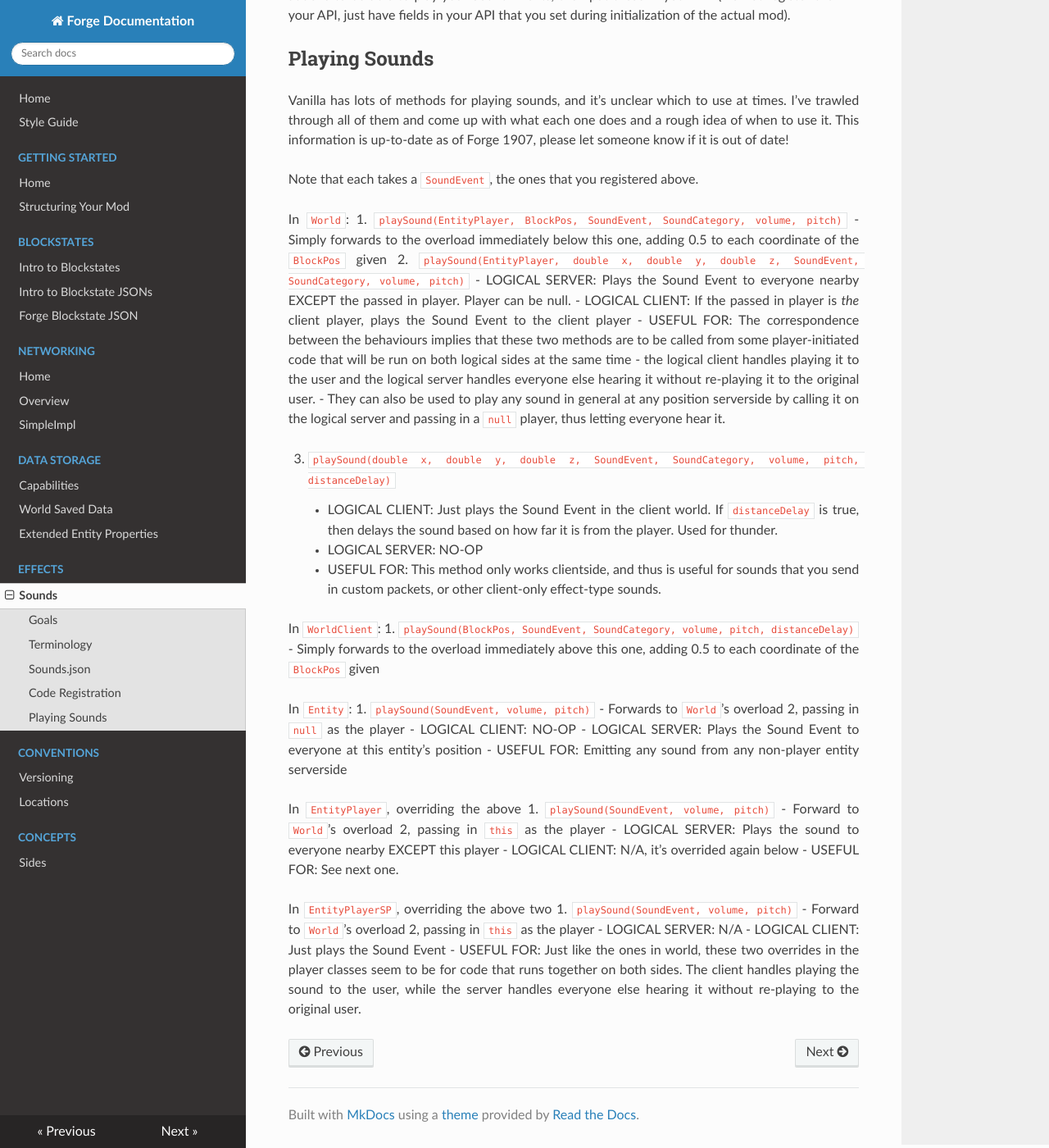
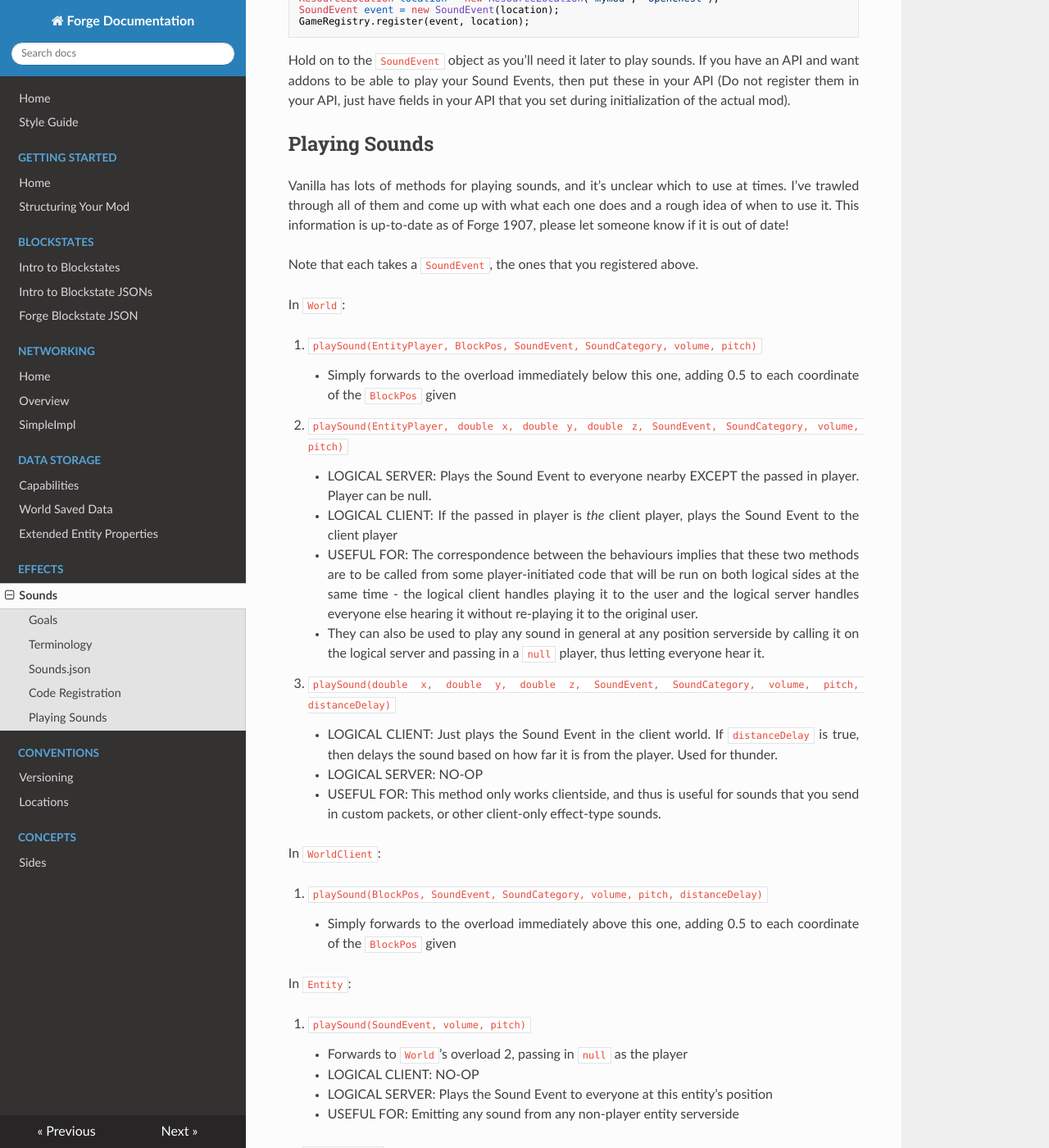
Before and after one commit to MinecraftForge/Documentation, an MkDocs documentation site: the page built from docs/effects/sounds.md, in a window 1280 px wide and 1400 px high, scrolled down 1886 px. Shown: the whole window at 82% size. Built offline with MkDocs 1.6.1, drawn with Linux system fonts in a browser that asks for light colours; nearby versions of some CDN libraries; old or Windows-style settings are respelled for this version of MkDocs; part of the change alters nothing that is shown; some of the changed text lies outside the part shown.

Commit message:
Fix some formatting in sounds page

````diff
--- a/docs/effects/sounds.md
+++ b/docs/effects/sounds.md
@@ -20,7 +20,11 @@ Terminology
 Sounds.json
 -----------
 
-This json should be located in your base asset directory (src/main/resource/assets/MODID/sounds.json) and indicates to the vanilla resource system what Sound Events you declare and what Sound Files those events use.
+This json should be located in your base asset directory:
+```
+src/main/resources/assets/[mod id]/sounds.json
+```
+This indicates to the vanilla resource system what Sound Events you declare and what Sound Files those events use.
 
 A full specification is available on the vanilla [wiki], but we highlight the important parts here with an example:
 
@@ -51,7 +55,9 @@ Finally, we specify the actual Sound Files to be played. Note that the value is
 
 The two examples represent two different ways to specify a Sound File. The [wiki] has precise details, but generally, make sure to use the second form for long Sound Files such as BGM or music discs, because the "stream" argument tells Minecraft to not load the entire Sound File into memory but instead stream it from disk. Using the second form also allows you to specify the volume, pitch, and random weight of that Sound File - again, see the vanilla [wiki] for precise details.
 
-In either case, you specify the path to your Sound File starting from your "sounds" asset directory. Thus, "mymod:openChestSoundFile" corresponds to the path "assets/mymod/sounds/openChestSoundFile.ogg" and "mymod:music/epicMusic" corresponds to the path "assets/mymod/sounds/music/epicMusic.ogg".
+In either case, you specify the path to your Sound File starting from your "sounds" asset directory.
+Thus, "mymod:openChestSoundFile" corresponds to the path "assets/mymod/sounds/openChestSoundFile.ogg"
+and "mymod:music/epicMusic" corresponds to the path "assets/mymod/sounds/music/epicMusic.ogg".
 
 Code Registration
 -----------------
@@ -74,6 +80,7 @@ Vanilla has lots of methods for playing sounds, and it's unclear which to use at
 Note that each takes a `SoundEvent`, the ones that you registered above.
 
 In `World`:
+
   1. `playSound(EntityPlayer, BlockPos, SoundEvent, SoundCategory, volume, pitch)`
       - Simply forwards to the overload immediately below this one, adding 0.5 to each coordinate of the `BlockPos` given
   2. `playSound(EntityPlayer, double x, double y, double z, SoundEvent, SoundCategory, volume, pitch)`
@@ -88,10 +95,12 @@ In `World`:
       - USEFUL FOR: This method only works clientside, and thus is useful for sounds that you send in custom packets, or other client-only effect-type sounds.
 
 In `WorldClient`:
+
   1. `playSound(BlockPos, SoundEvent, SoundCategory, volume, pitch, distanceDelay)`
       - Simply forwards to the overload immediately above this one, adding 0.5 to each coordinate of the `BlockPos` given
 
 In `Entity`:
+
   1. `playSound(SoundEvent, volume, pitch)`
       - Forwards to `World`'s overload 2, passing in `null` as the player
       - LOGICAL CLIENT: NO-OP
@@ -99,6 +108,7 @@ In `Entity`:
       - USEFUL FOR: Emitting any sound from any non-player entity serverside
 
 In `EntityPlayer`, overriding the above
+
   1. `playSound(SoundEvent, volume, pitch)`
       - Forward to `World`'s overload 2, passing in `this` as the player
       - LOGICAL SERVER: Plays the sound to everyone nearby EXCEPT this player
@@ -106,6 +116,7 @@ In `EntityPlayer`, overriding the above
       - USEFUL FOR: See next one.
 
 In `EntityPlayerSP`, overriding the above two
+
   1. `playSound(SoundEvent, volume, pitch)`
       - Forward to `World`'s overload 2, passing in `this` as the player
       - LOGICAL SERVER: N/A
````
